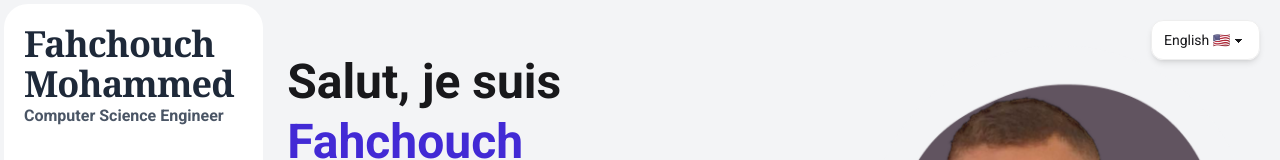
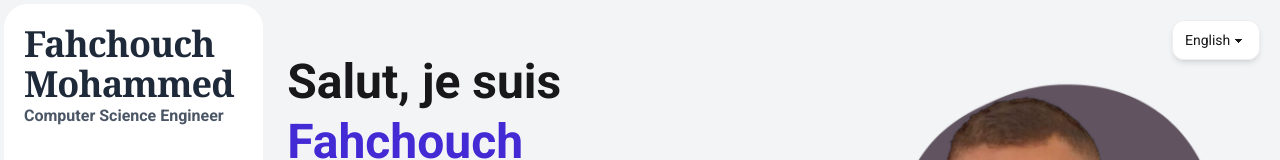
Before and after one commit to fahchouchsm/Portfolio, a React (Vite) app: page / in a window 1280 px wide. Shown: the top 160 px of the page. Built offline with nearby package versions, Linux system fonts and the light colour scheme.

Commit message:
removed the emojis from the all project

```diff
--- a/src/translation/en.ts
+++ b/src/translation/en.ts
@@ -10,8 +10,8 @@ export const en: { translation: TranslationKeys } = {
   translation: {
     wakaTotal: "Total project time",
     languageName: {
-      fr: "French 🇫🇷",
-      en: "English 🇺🇸",
+      fr: "French",
+      en: "English",
     },
     sidebar: sidebarEn,
     welcomePage: {
--- a/src/translation/fr.ts
+++ b/src/translation/fr.ts
@@ -10,8 +10,8 @@ export const fr: { translation: TranslationKeys } = {
   translation: {
     wakaTotal: "Temps total du projet",
     languageName: {
-      fr: "Français 🇫🇷",
-      en: "Anglais 🇺🇸",
+      fr: "Français",
+      en: "Anglais",
     },
     sidebar: sidebarFr,
     welcomePage: {
```
